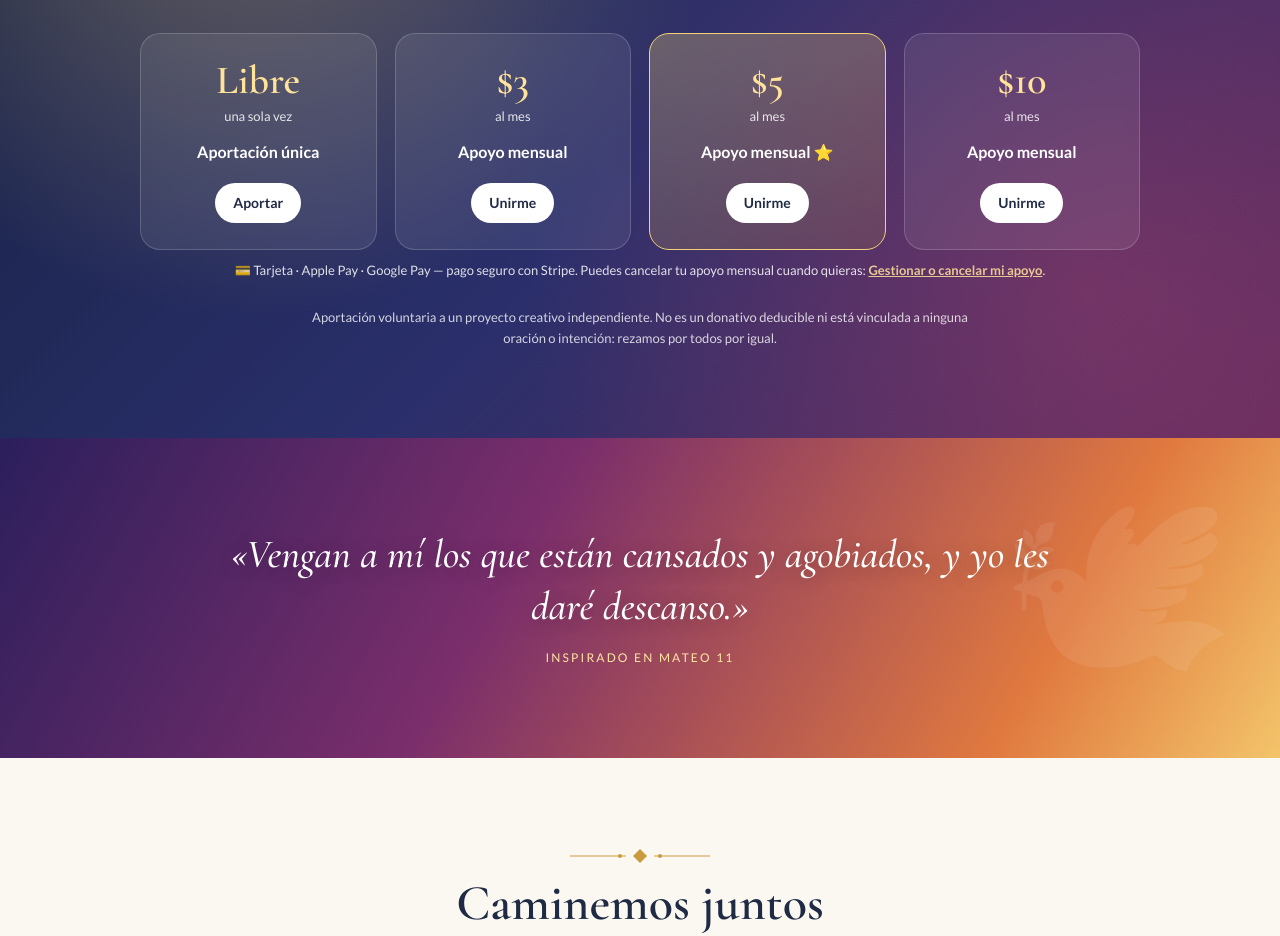
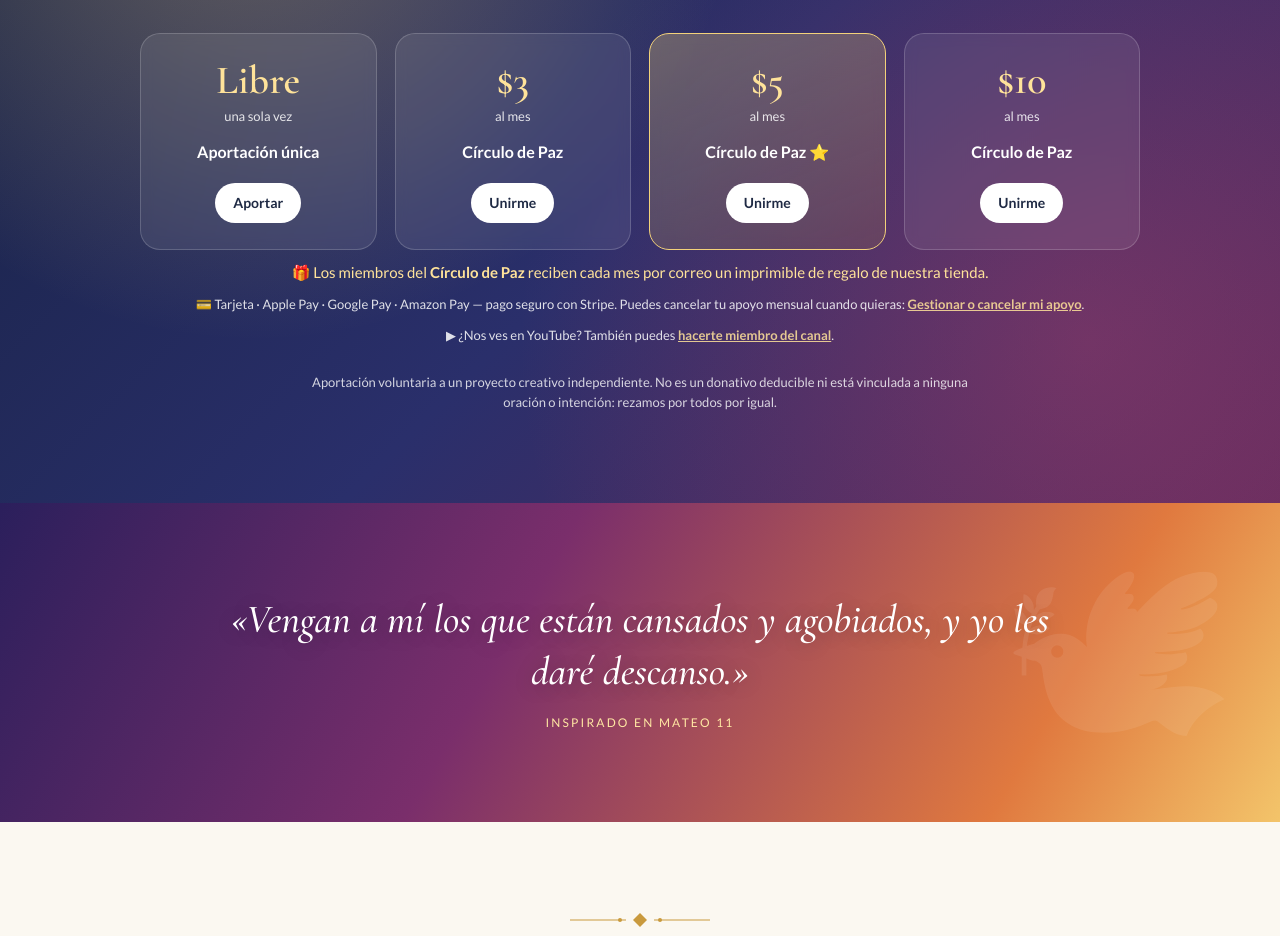
Before and after one commit to pazensupresencia/web, a plain HTML site: page index.html in a window 1280 px wide. Shown: the part 4440-5376 px from the top of the page. Drawn offline with nearby package versions, Linux system fonts and the light colour scheme.

Commit message:
Círculo de Paz
Co-Authored-By: Claude Opus 5 <noreply@anthropic.com>

```diff
--- a/index.html
+++ b/index.html
@@ -258,11 +258,13 @@ footer .logo{display:block;margin-bottom:10px}
   </div>
   <div class="tiers">
    <a class="tier" href="https://buy.stripe.com/8x2cN42Ae2DN09e5IDdjO00" target="_blank" rel="noopener"><span class="amt">Libre</span><span class="per">una sola vez</span><span class="lbl">Aportación única</span><span class="cta2">Aportar</span></a>
-   <a class="tier" href="https://buy.stripe.com/4gMaEWfn03HR5ty7QLdjO01" target="_blank" rel="noopener"><span class="amt">$3</span><span class="per">al mes</span><span class="lbl">Apoyo mensual</span><span class="cta2">Unirme</span></a>
-   <a class="tier star" href="https://buy.stripe.com/9B6fZg1wa3HRcW01sndjO02" target="_blank" rel="noopener"><span class="amt">$5</span><span class="per">al mes</span><span class="lbl">Apoyo mensual ⭐</span><span class="cta2">Unirme</span></a>
-   <a class="tier" href="https://buy.stripe.com/9B65kC4Imdir09eb2XdjO03" target="_blank" rel="noopener"><span class="amt">$10</span><span class="per">al mes</span><span class="lbl">Apoyo mensual</span><span class="cta2">Unirme</span></a>
+   <a class="tier" href="https://buy.stripe.com/4gMaEWfn03HR5ty7QLdjO01" target="_blank" rel="noopener"><span class="amt">$3</span><span class="per">al mes</span><span class="lbl">Círculo de Paz</span><span class="cta2">Unirme</span></a>
+   <a class="tier star" href="https://buy.stripe.com/9B6fZg1wa3HRcW01sndjO02" target="_blank" rel="noopener"><span class="amt">$5</span><span class="per">al mes</span><span class="lbl">Círculo de Paz ⭐</span><span class="cta2">Unirme</span></a>
+   <a class="tier" href="https://buy.stripe.com/9B65kC4Imdir09eb2XdjO03" target="_blank" rel="noopener"><span class="amt">$10</span><span class="per">al mes</span><span class="lbl">Círculo de Paz</span><span class="cta2">Unirme</span></a>
   </div>
-  <p class="pay">💳 Tarjeta · Apple Pay · Google Pay — pago seguro con Stripe. Puedes cancelar tu apoyo mensual cuando quieras: <a href="https://billing.stripe.com/p/login/8x2cN42Ae2DN09e5IDdjO00" target="_blank" rel="noopener" style="color:#ffe39a;font-weight:700">Gestionar o cancelar mi apoyo</a>.</p>
+  <p class="pay" style="font-size:15px;opacity:1;color:#ffe39a">🎁 Los miembros del <b>Círculo de Paz</b> reciben cada mes por correo un imprimible de regalo de nuestra tienda.</p>
+  <p class="pay">💳 Tarjeta · Apple Pay · Google Pay · Amazon Pay — pago seguro con Stripe. Puedes cancelar tu apoyo mensual cuando quieras: <a href="https://billing.stripe.com/p/login/8x2cN42Ae2DN09e5IDdjO00" target="_blank" rel="noopener" style="color:#ffe39a;font-weight:700">Gestionar o cancelar mi apoyo</a>.</p>
+  <p class="pay">▶ ¿Nos ves en YouTube? También puedes <a href="https://www.youtube.com/channel/UC7rshDFrKsfQ3rR3VX9ui_A/join" target="_blank" rel="noopener" style="color:#ffe39a;font-weight:700">hacerte miembro del canal</a>.</p>
   <p class="note">Aportación voluntaria a un proyecto creativo independiente. No es un donativo deducible ni está vinculada a ninguna oración o intención: rezamos por todos por igual.</p>
  </div>
 </section>
```
